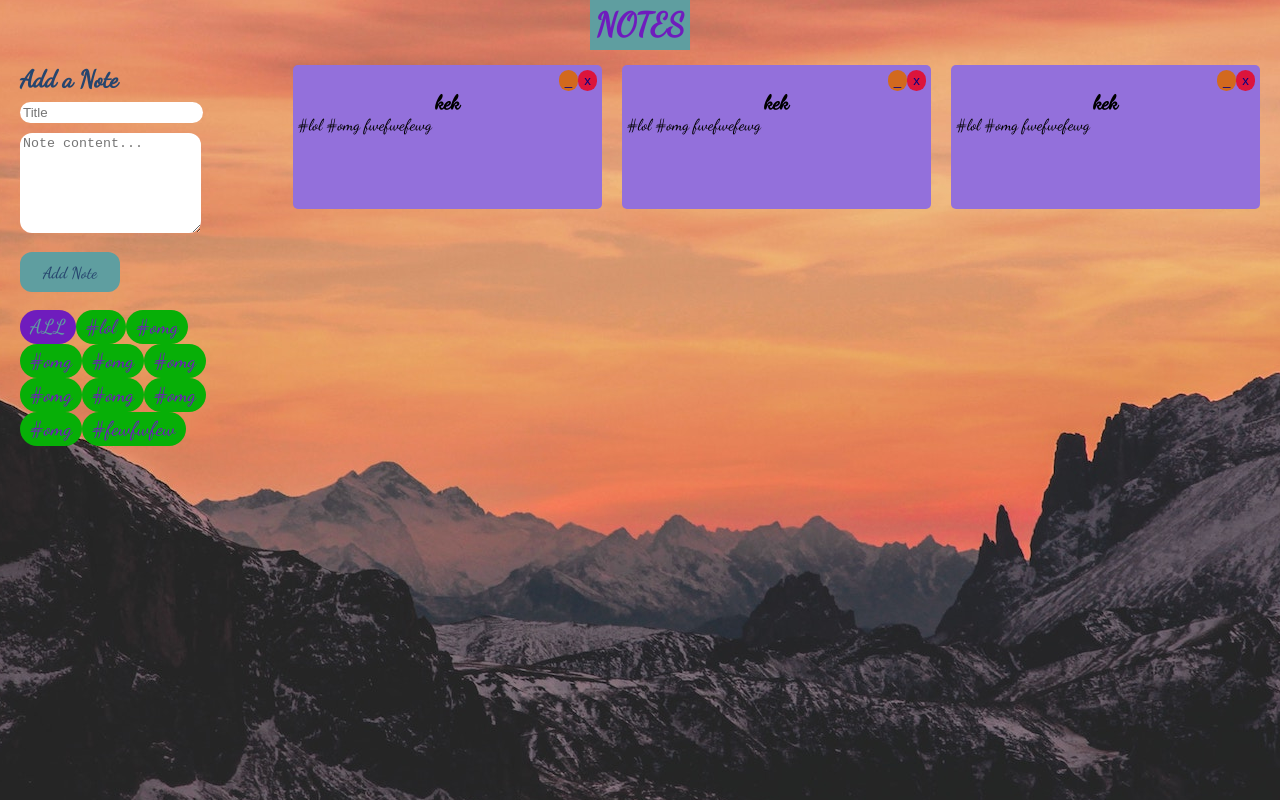
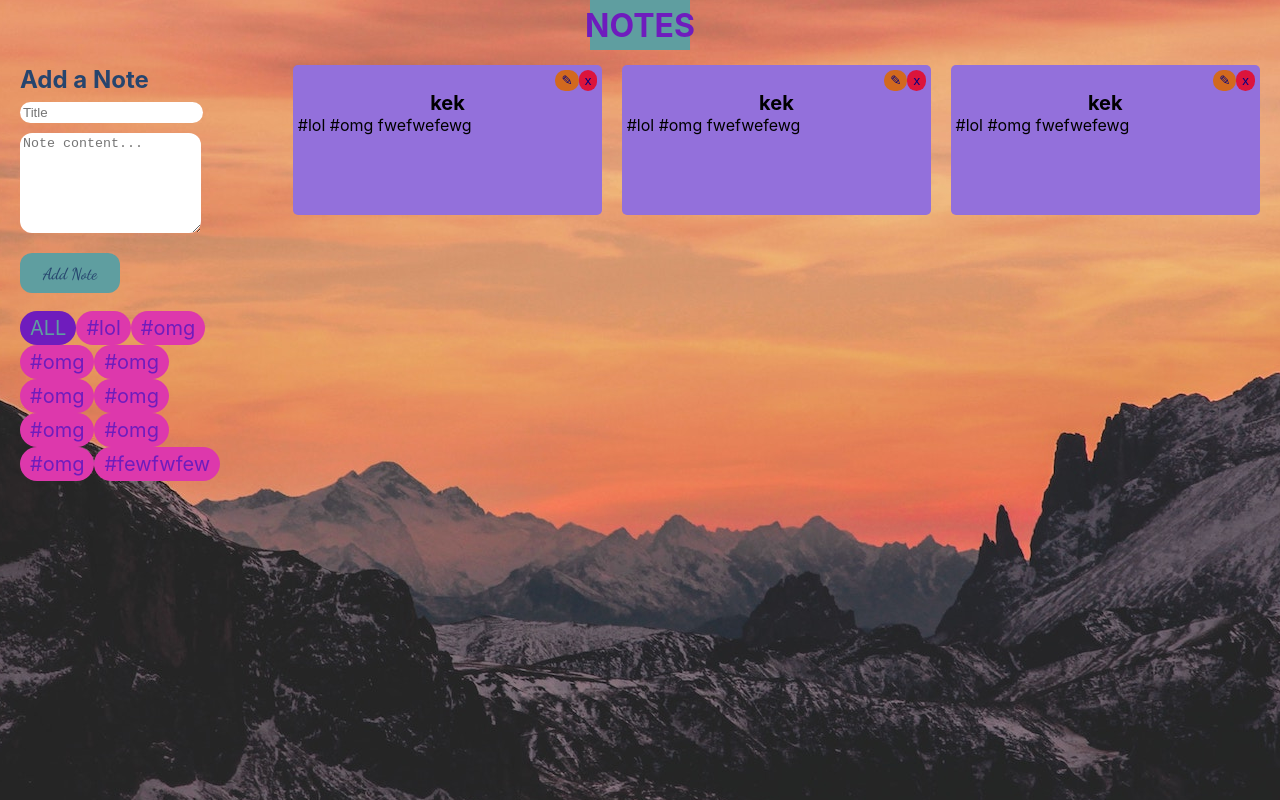
Before and after one commit to recket337/react-notes, a React (Create React App) app in the folder react-notes/: page / in a window 1280 px wide. Built offline with nearby package versions, Linux system fonts and the light colour scheme.

Commit message:
feat: add lightning to hashtags in edit mode

```diff
--- a/react-notes/src/App.css
+++ b/react-notes/src/App.css
@@ -7,9 +7,9 @@
   outline: none;
 }
 
-body {
+/* body {
   font-family: 'Dancing Script', cursive;
-}
+} */
 
 
 
--- a/react-notes/src/components/Notes/Form/NotesForm.jsx
+++ b/react-notes/src/components/Notes/Form/NotesForm.jsx
@@ -16,7 +16,7 @@ export const NotesForm = (props) => {
   };
 
   return (
-    <React.Fragment>
+    <>
       <h2 className={s.headline}>Add a Note</h2>
       <form className={s.form} onSubmit={handleSubmission}>
         <input
@@ -40,6 +40,6 @@ export const NotesForm = (props) => {
           Add Note
         </button>
       </form>
-    </React.Fragment>
+    </>
   );
 };
--- a/react-notes/src/components/Notes/HashtagList/HashtagList.module.scss
+++ b/react-notes/src/components/Notes/HashtagList/HashtagList.module.scss
@@ -8,7 +8,7 @@ $objcolor: rgb(111, 28, 189);
   border-radius: 20px;
   font-size: 20px;
   color: $objcolor;
-  background-color:rgb(7, 175, 7)
+  background-color:rgb(221, 56, 172);
 }
 
 .buttonAll {
--- a/react-notes/src/components/Notes/HashtagList/HashtagListContainer.js
+++ b/react-notes/src/components/Notes/HashtagList/HashtagListContainer.js
@@ -9,6 +9,7 @@ const mapStateToProps = (state) => ({
 
 const mapDispatchToProps = (dispatch) => {
   return {
+    // filterBYHashtag
     filterHashtag: (hashtag) => {
       dispatch(filterHashtagAC(hashtag))
     },
--- a/react-notes/src/components/Notes/Notes.jsx
+++ b/react-notes/src/components/Notes/Notes.jsx
@@ -11,7 +11,7 @@ export class Notes extends Component {
         <header className={s.header}>
           <h1 className={s.headline}>NOTES</h1>
         </header>
-        <div className={s.main}>
+        <main className={s.main}>
           <section className={s.forms}>
             <NotesForm />
             <HashtagList />
@@ -19,7 +19,7 @@ export class Notes extends Component {
           <section className={s.notes}>
             <NotesList />
           </section>
-        </div>
+        </main>
       </div>
     );
   }
--- a/react-notes/src/components/Notes/NotesList/Note/Note.jsx
+++ b/react-notes/src/components/Notes/NotesList/Note/Note.jsx
@@ -32,11 +32,17 @@ export class Note extends Component {
   };
 
   render() {
-    console.log(this.props);
+    const lightHashtagsContent = this.props.content
+      .split(" ")
+      .map((item) =>
+        item[0] === "#" ? <span className={s.hash}>{item}</span> : item+" "
+      );
     return (
       <li className={s.noteItem}>
         {this.props.isEditing ? (
           <React.Fragment>
+            <h3 className={s.noteHeadline}>{this.props.title}</h3>
+            <p>{lightHashtagsContent}</p>
             <input
               className={s.noteInput}
               type="text"
@@ -60,17 +66,13 @@ export class Note extends Component {
         ) : (
           <React.Fragment>
             <div className={s.buttonsBlock}>
-              {this.props.EditMode && !this.props.isEditing ? (
+              {!this.props.isEditing && (
                 <button
                   className={s.buttonEdit}
-                  disabled
+                  disabled={this.props.editMode && !this.props.isEditing}
                   onClick={this.onEditNote}
                 >
-                  _
-                </button>
-              ) : (
-                <button className={s.buttonEdit} onClick={this.onEditNote}>
-                  _
+                  ✎
                 </button>
               )}
               <button className={s.buttonDelete} onClick={this.onRemoveNote}>
--- a/react-notes/src/components/Notes/NotesList/Note/Note.module.scss
+++ b/react-notes/src/components/Notes/NotesList/Note/Note.module.scss
@@ -1,8 +1,8 @@
 .noteItem {
   padding: 5px;
-  height: 18vh;
+  height: 150px;
   border-radius: 5px;
-  background-color:mediumpurple ;
+  background-color:mediumpurple;
 }
 
 .noteHeadline {
@@ -43,3 +43,9 @@
   display: flex;
   justify-content: center;
 }
+
+.hash {
+  background-color:rgb(221, 56, 172);
+  padding: 0 5px;
+  border-radius: 15px;
+}
--- a/react-notes/src/components/Notes/NotesList/NotesList.module.scss
+++ b/react-notes/src/components/Notes/NotesList/NotesList.module.scss
@@ -2,6 +2,7 @@
   list-style-type: none;
   width: 100%;
   display: grid;
-  grid-template-columns: repeat(auto-fit, minmax(30%, 1fr));
-  grid-gap: 20px;
+  grid-template-columns: 1fr 1fr 1fr;
+  grid-template-rows: auto;
+  grid-gap: 2%;
 }
--- a/react-notes/src/redux/reducers/notesReducer.js
+++ b/react-notes/src/redux/reducers/notesReducer.js
@@ -42,7 +42,8 @@ const initialState = {
 
 export function notesReducer(state = initialState, action) {
   switch (action.type) {
-    case ADD_NOTE:
+    case ADD_NOTE: {
+      const updatedTags = action.content.split(' ').filter((i) => i[0] === '#');
       return {
         ...state,
         notesData: [
@@ -51,12 +52,13 @@ export function notesReducer(state = initialState, action) {
             id: state.notesData.length,
             title: action.title,
             content: action.content,
-            hashtags: action.content.split(' ').filter((i) => i[0] === '#'),
+            hashtags: updatedTags,
             isEditing: false,
           },
         ],
-        allHashtags: [...new Set([...state.allHashtags, ...action.content.split(' ').filter((i) => i[0] === '#')])]
+        allHashtags: [...new Set([...state.allHashtags, ...updatedTags])]
       };
+    }
     case REMOVE_NOTE:
       return {
         ...state,
@@ -95,7 +97,8 @@ export function notesReducer(state = initialState, action) {
         editModeIsON: true,
       };
 
-    case CONFIRM_EDIT:
+    case CONFIRM_EDIT: {
+      const updatedTags = action.content.split(' ').filter((i) => i[0] === '#');
       return {
         ...state,
         notesData: state.notesData.map((note, index) => {
@@ -105,13 +108,14 @@ export function notesReducer(state = initialState, action) {
                 isEditing: false,
                 title: action.title,
                 content: action.content,
-                hashtags: action.content.split(' ').filter((i) => i[0] === '#'),
+                hashtags: updatedTags,
               }
             : note;
         }),
         editModeIsON: false,
-        allHashtags: [...new Set([...state.allHashtags, ...action.content.split(' ').filter((i) => i[0] === '#')])],
+        allHashtags: [...new Set([...state.allHashtags, ...updatedTags])],
       };
+    }
     case CANCEL_EDIT:
       return {
         ...state,
```
